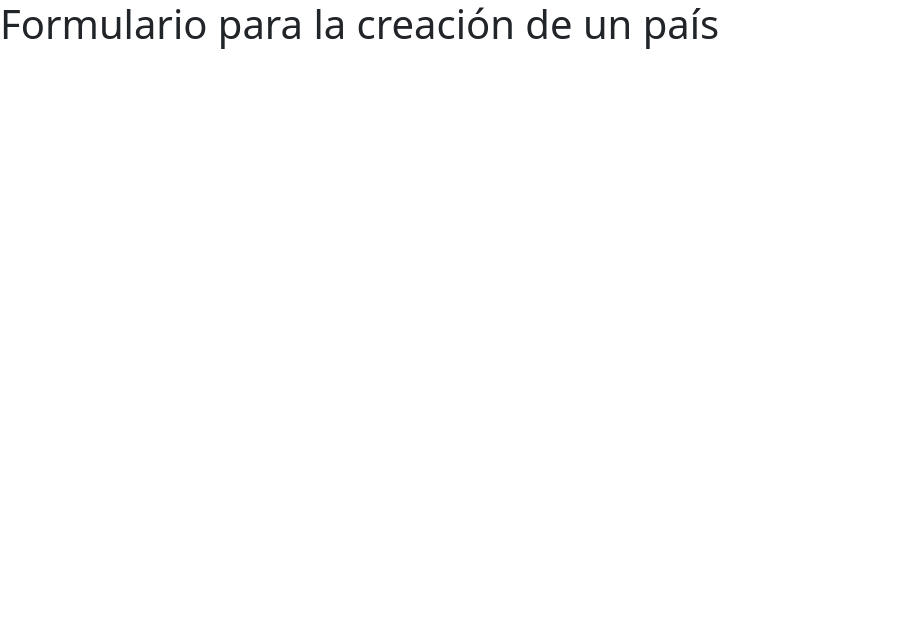
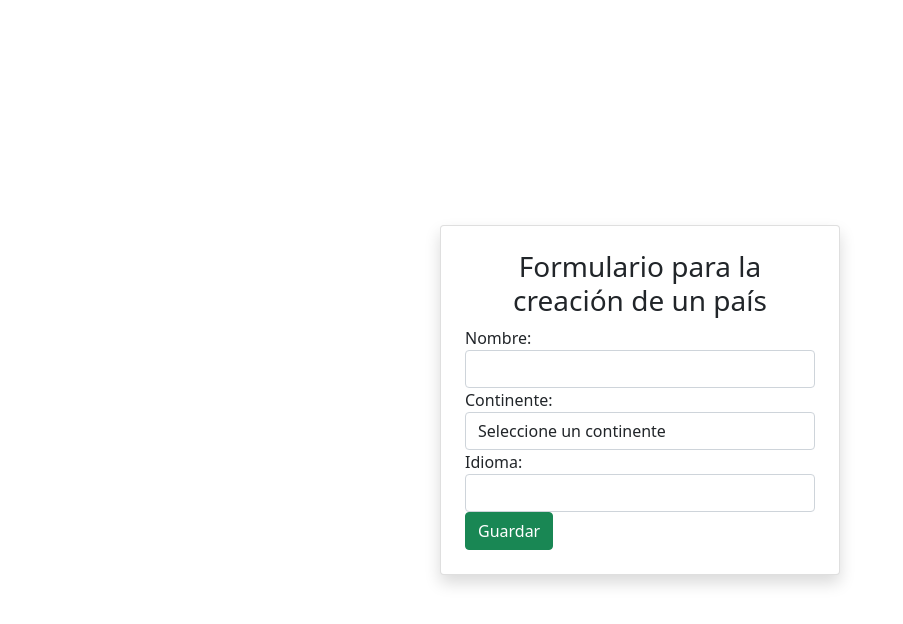
Before and after one commit to AngDM01/frontend-lab, a Vue app: page /country in a window 1280 px wide. Shown: the top 624 px of the page, without its empty margins (0-903 px from the left). Built offline with nearby package versions, Linux system fonts and the light colour scheme.

Commit message:
Formulario para agregar un nuevo país a la base de datos

```diff
--- a/src/components/CountriesList.vue
+++ b/src/components/CountriesList.vue
@@ -1,6 +1,13 @@
 <template>
   <div class="continer mt-5">
     <h1 class="display-4 text-center">Lista de países</h1>
+    <div class="row jutify-content-end">
+      <div class="col=2">
+        <a href="/country">
+          <button type="button" class="btn btn-outline-secondary float-right"> Agregar país</button>
+        </a>
+      </div>
+    </div>
     <table class="table is-bordered is-striped is-narrow is-hoverable is-fullwidth">
       <thead>
         <tr>
--- a/src/components/CountryForm.vue
+++ b/src/components/CountryForm.vue
@@ -1,15 +1,62 @@
 <template>
-  <div>
-    <h1>Formulario para la creación de un país</h1>
+  <div class="d-flex justify-content-center align-items-center vh-100">
+    <div class="card p-4 shadow" style="max-width: 400px; width: 100%;">
+      <h3 class="text-center">Formulario para la creación de un país</h3>
+      <form @submit.prevent="saveCountry">
+        <div class="form-group">
+          <label for="nombre">Nombre:</label>
+          <input v-model="formData.Name" type="text" id="name" class="form-control" required/>
+        </div>
+        <div class="form-group">
+          <label for="continente">Continente:</label>
+          <select v-model="formData.Continent" id="continente" required class="form-control">
+            <option value="" disabled>Seleccione un continente</option>
+            <option>África</option>
+            <option>Asia</option>
+            <option>Europa</option>
+            <option>América</option>
+            <option>Oceanía</option>
+            <option>Antártida</option>
+          </select>
+        </div>
+        <div class="form-group">
+          <label for="idioma">Idioma:</label>
+          <input v-model="formData.Language" type="text" id="idioma" class="form-control" required/>
+        </div>
+        <div>
+          <button type="submit" class="btn btn-success btn-block">Guardar</button>
+        </div>
+      </form>
+    </div>
   </div>
 </template>
 
 <script>
+import axios from 'axios';
+
   export default {
-    setup() {
-      return{};
-    }
-  }
+    data() {
+      return {
+        formData: {Name: "", Continent: "", Language: ""},
+      };
+    },
+
+    methods: {
+      saveCountry() {
+        console.log("Datos a guardar: ", this.formData);
+        axios.post("https://localhost:7071/api/Country", {
+          Name: this.formData.Name,
+          Continent: this.formData.Continent,
+          Language: this.formData.Language,
+        }).then(function(response) {
+          console.log(response);
+          window.location.href = "/";
+        }).catch(function(error) {
+          console.log(error);
+        });
+      },
+    },
+  };
 </script>
 
 <style lang="scss" scoped>
```
